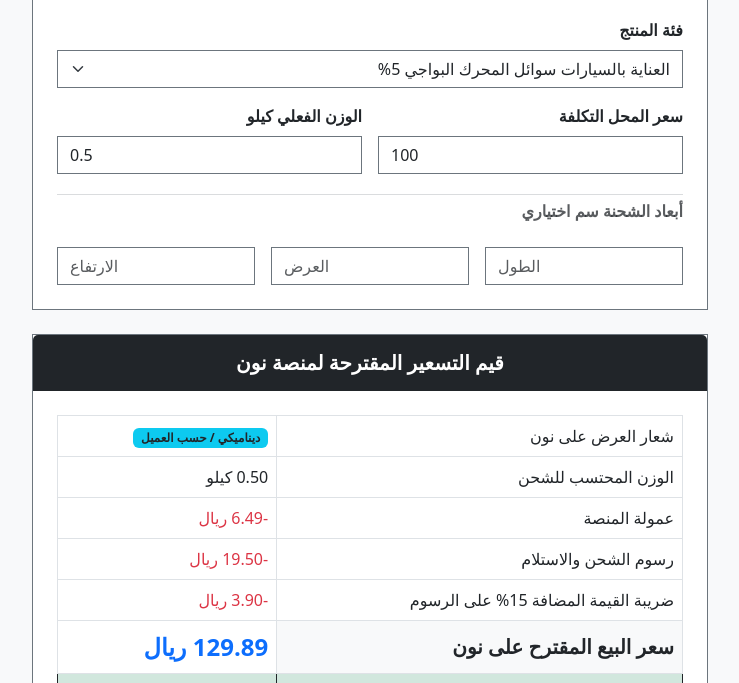
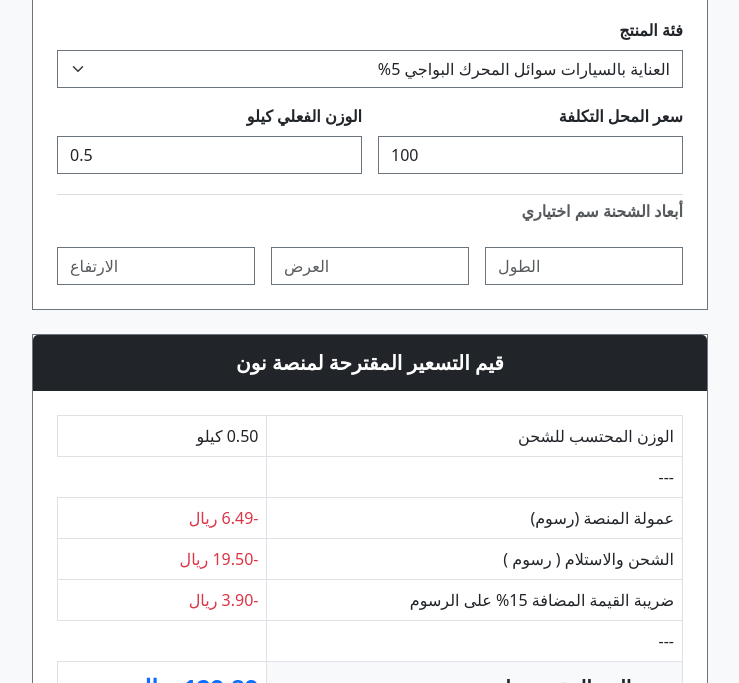
Before and after one commit to albrahui/noon-calculator, a plain HTML site: page index.html in a window 1280 px wide. Shown: the part 117-800 px from the top of the page, without its empty margins (270-1009 px from the left). Drawn offline with nearby package versions, Linux system fonts and the light colour scheme.

Commit message:
Update index.html

```diff
--- a/index.html
+++ b/index.html
@@ -73,26 +73,37 @@
             <div class="card-body p-4">
                 <table class="table table-bordered rounded-0 mb-0 align-middle">
                     <tbody>
-                        <tr>
-                            <td>شعار العرض على نون</td>
-                            <td class="text-start fw-bold" id="outFreeShipStatus">-</td>
-                        </div>
+
                         <tr>
                             <td>الوزن المحتسب للشحن</td>
                             <td class="text-start" id="outWeight">0.00 كيلو</td>
                         </tr>
+        <tr>
+                            <td>---</td>
+
+                        </tr>
                         <tr>
-                            <td>عمولة المنصة</td>
+                            <td>عمولة المنصة (رسوم)</td>
                             <td class="text-start text-danger" id="outComm">0.00 ريال</td>
                         </tr>
                         <tr>
-                            <td>رسوم الشحن والاستلام</td>
+                            <td>
+                                الشحن والاستلام
+                                ( رسوم )
+
+                            </td>
                             <td class="text-start text-danger" id="outCourier">0.00 ريال</td>
                         </tr>
                         <tr>
                             <td>ضريبة القيمة المضافة 15% على الرسوم</td>
                             <td class="text-start text-danger" id="outVat">0.00 ريال</td>
                         </tr>
+
+                        <tr>
+                            <td>---</td>
+
+                        </tr>
+
                         <tr>
                             <td class="fw-bold bg-light fs-5">سعر البيع المقترح على نون</td>
                             <td class="text-start fw-bold text-primary fs-4" id="outSellingPrice">0.00 ريال</td>
@@ -154,10 +165,9 @@
             let vatOnFees = (commissionFee + courierFee) * 0.15;
             let netPayout = computedSellingPrice - (commissionFee + courierFee + vatOnFees);
 
-            let freeShipStatusEl = document.getElementById('outFreeShipStatus');
-            let explZone = document.getElementById('explZone');
+             let explZone = document.getElementById('explZone');
 
-            freeShipStatusEl.innerHTML = '<span class="badge bg-info text-dark">ديناميكي / حسب العميل</span>';
+
             explZone.innerHTML = '<h6 class="fw-bold text-primary">توضيح نظام خدمات نون اللوجستية الإلزامي:</h6>' +
                 '<p class="small text-muted mb-2">تعتمد منصة نون على فصل الخدمات كلياً لتغطية تكاليف التشغيل:</p>' +
                 '<ul class="small text-muted mb-3">' +
```
